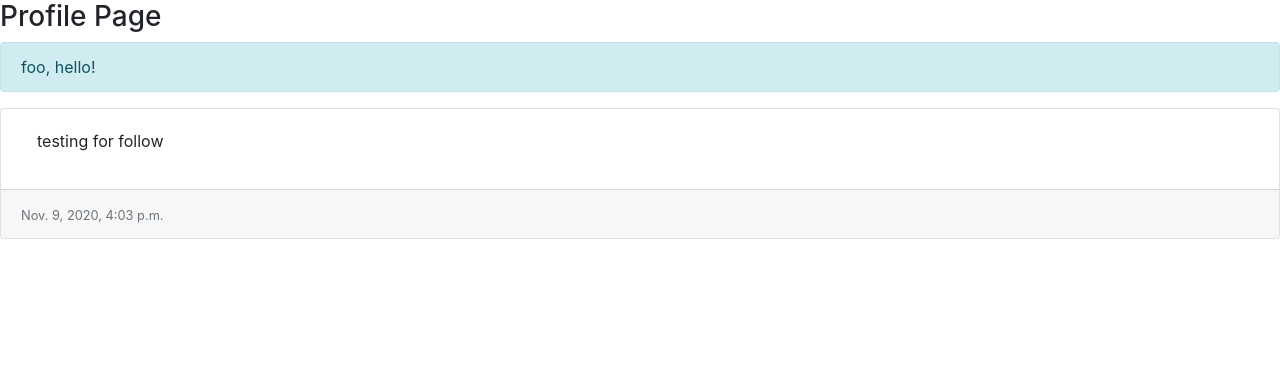
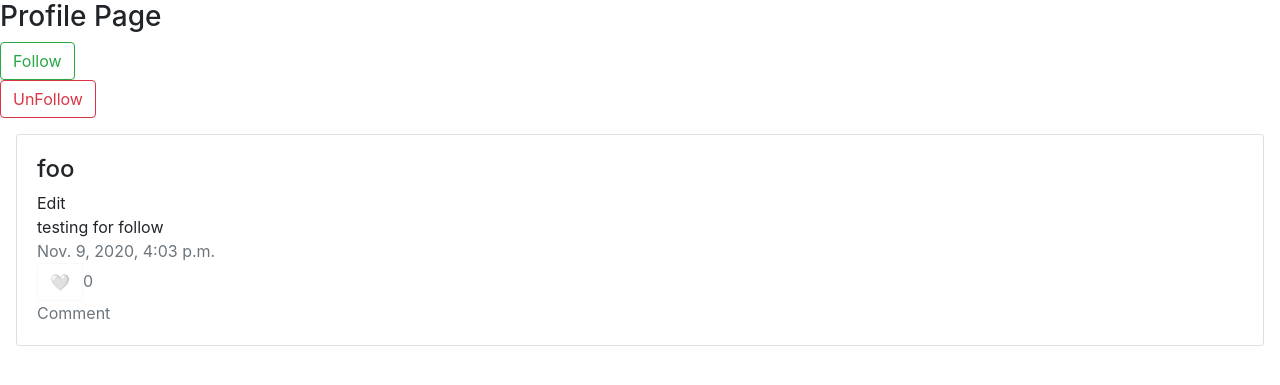
Before and after one commit to meirf57/CS50web-MyProjects, a Django app: a page that uses network/network/templates/network/layout.html in a window 1280 px wide. Shown: the part 56-441 px from the top of the page. Run offline with Django 3.2, Linux system fonts and the light colour scheme; a user stored in the database is signed in; data comes from the database, SQL or seed files in the repository; both versions use the stored data as it was after the commit; some libraries are stand-ins or nearby versions.

Commit message:
started to work on following

```diff
--- a/network/network/models.py
+++ b/network/network/models.py
@@ -14,3 +14,10 @@ class NewPost(models.Model):
     timeStamp = models.DateTimeField(auto_now_add=True,null=True)
     # for objects error vscode
     objects = models.Manager()
+
+
+class Follow(models.Model):
+    profile = models.CharField(max_length=64)
+    following = models.CharField(max_length=64)
+    # for objects error vscode
+    objects = models.Manager()
--- a/network/network/static/network/script.js
+++ b/network/network/static/network/script.js
@@ -13,8 +13,8 @@ document.addEventListener('DOMContentLoaded', function() {
 
     function toggle(id){
         const button = document.querySelector(`#${id}`);
-        const like = button.textContent;
-        if (like==whiteheart){
+        const text = button.textContent;
+        if (text==whiteheart){
             button.textContent=redheart;
         } else {
             button.textContent=whiteheart;
--- a/network/network/templates/network/index.html
+++ b/network/network/templates/network/index.html
@@ -28,7 +28,7 @@
                         </li>
                     {% endif %}
                     <li>
-                        <h4>{{ post.creator }}</h4>
+                        <a href="{% url 'profile' post.creator %}" style="color:inherit"><h4>{{ post.creator }}</h4></a>
                         Edit<br>
                         {{ post.text }}<br>
                         <a class="text-muted">{{ post.timeStamp }}<br>
--- a/network/network/templates/network/layout.html
+++ b/network/network/templates/network/layout.html
@@ -17,7 +17,7 @@
               <ul class="navbar-nav mr-auto">
                 {% if user.is_authenticated %}
                     <li class="nav-item">
-                        <a class="nav-link" href="{% url 'profile' user.username "><strong>{{ user.username }}</strong></a>
+                        <a class="nav-link" href="{% url 'profile' user.username %}"><strong>{{ user.username }}</strong></a>
                     </li>
                 {% endif %}
                 <li class="nav-item">
--- a/network/network/templates/network/profile.html
+++ b/network/network/templates/network/profile.html
@@ -2,32 +2,52 @@
 
 {% block body %}
     <h3>Profile Page</h3>
-    {% if message %}
+    {% if messages %}
+    {% for message in messages %}
     <div class="alert alert-info" role="alert">
-        {{message}}
+        {{ message }}
     </div>
+    {% endfor %}
     {% endif %}
+
+    {% if user.is_authenticated %}
+        {% if user.username != name %}
+            <form  action="{% url 'follow' name %}" method="post">
+                {% csrf_token %}
+                <button class="btn btn-outline-success" id="follow" type="submit">Follow</button>
+            </form>
+            <form  action="{% url 'unfollow' name %}" method="post">
+                {% csrf_token %}
+                <button class="btn btn-outline-danger" id="follow" type="submit">UnFollow</button>
+            </form>
+        {% endif %}
+    {% endif %}
+
+
     {% if posts %}
-    <div class="card-column">
+    <div class="card-column" style="padding: 1em;">
         {% for post in posts %}
             <div class="card">
                 <div class="card-body">
                 <ul class="list-group list-group-horizontal" style="list-style-type: none;">
-                    <li style="padding-right:1em">
-                        {% if post.image %}
-                            <img src="{{ post.image }}" class="rounded float-left" alt="{{ listing.title }}" height="200" >
+                    {% if post.image %}
+                        <li style="padding-right:1em">
+                            <img src="{{ post.image }}" class="rounded float-left" alt="{{ post.creator }}" height="200" >
                             <br>
-                        {% endif %}
-                    </li>
+                        </li>
+                    {% endif %}
                     <li>
-                        <p>{{ post.text }}</p>
+                        <a href="{% url 'profile' post.creator %}" style="color:inherit"><h4>{{ post.creator }}</h4></a>
+                        Edit<br>
+                        {{ post.text }}<br>
+                        <a class="text-muted">{{ post.timeStamp }}<br>
+                        <button class="btn btn-outline-light" id="like-{{post.id}}">🤍</button>{{ post.like }}<br>
+                        Comment</a>
                     </li>
                 </ul>
                 </div>
-                <div class="card-footer">
-                    <small class="text-muted">{{ post.timeStamp }}</small>
-                </div>
             </div>
+            <br>
         {% endfor %}
     </div>
     {% endif %}
--- a/network/network/urls.py
+++ b/network/network/urls.py
@@ -9,5 +9,7 @@ urlpatterns = [
     path("logout", views.logout_view, name="logout"),
     path("register", views.register, name="register"),
     path("newpost", views.newpost, name="newpost"),
-    path("profile/<str:name>", views.profile, name="profile")
+    path("profile/<str:name>", views.profile, name="profile"),
+    path("follow/<str:name>", views.follow, name="follow"),
+    path("unfollow/<str:name>", views.unfollow, name="unfollow")
 ]
--- a/network/network/views.py
+++ b/network/network/views.py
@@ -2,11 +2,12 @@ from django.contrib.auth import authenticate, login, logout
 from django.contrib.auth.decorators import login_required
 from django.db import IntegrityError
 from django.http import HttpResponse, HttpResponseRedirect
-from django.shortcuts import render
+from django.shortcuts import render, redirect
+from django.contrib import messages
 from django.urls import reverse
 from django import forms
 
-from .models import User, NewPost
+from .models import User, NewPost, Follow
 
 
 
@@ -104,19 +105,57 @@ def newpost(request):
         })
 
 
-@login_required
+
 def profile(request, name):
     try:
         profile = User.objects.get(username=name)
+        message = []
         try:
             posts = NewPost.objects.filter(creator=profile)
+            #message.append(f"{profile}, hello!")
         except:
             posts = "not found"
         return render(request, "network/profile.html", {
-            "message" : f"{profile}, hello!",
-            "posts" : posts
+            #"messages" : message,
+            "posts" : posts,
+            "name" : name
         })
     except:
+        message.append(f"{name}, not found!")
         return render(request, "network/profile.html", {
-            "message" : f"{name}, not found!"
+            "messages" : message,
+            "name" : name
         })
+
+
+@login_required
+def follow(request, name):
+    # if post add to watchlist db
+    if request.method == "POST":
+        # if logged in
+        if request.user.username:
+            follow = User.objects.get(username=name)
+            f = Follow(profile=request.user.username, following=follow)
+            f.save()
+            messages.info(request, f"Now Following!")
+            return redirect('profile', name=name)
+        # else just in case
+        else:
+            return HttpResponseRedirect(reverse("index"))
+    # else just in case
+    else:
+        return HttpResponseRedirect(reverse("index"))
+
+@login_required
+def unfollow(request, name):
+    # if post remove item from db that matches user
+    if request.method == "POST":
+        if request.user.username:
+            Follow.objects.filter(following=name).delete()
+            messages.info(request, f"Removed from Following!")
+            return redirect('profile', name=name)
+        else:
+            return HttpResponseRedirect(reverse("index"))
+    # else just in case
+    else:
+        return HttpResponseRedirect(reverse("index"))
```
Also changed, not shown: network/db.sqlite3, network/network/migrations/0002_follow.py (added), network/network/migrations/0003_auto_20201109_1228.py (added).
